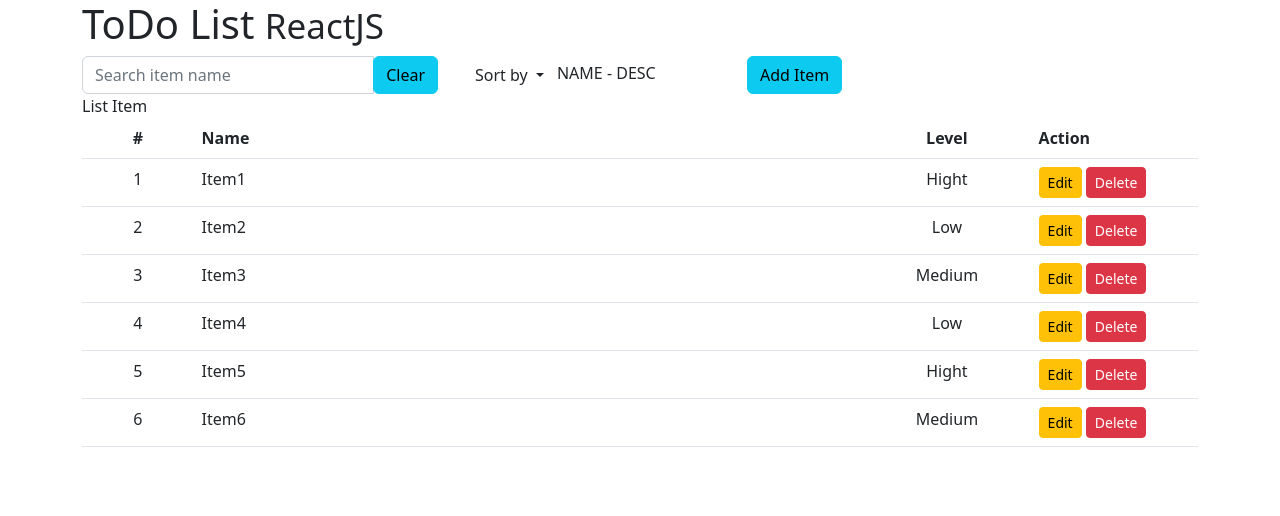
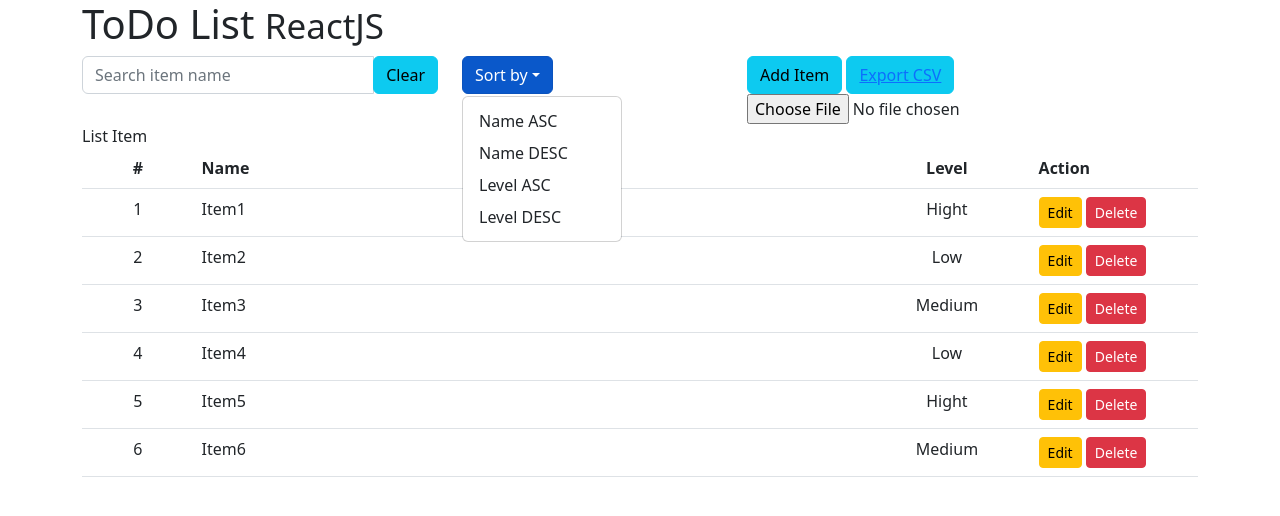
Before and after one commit to nguyenhai0815/reactjs_self_training, a React (Create React App) app in the folder project-todo-list/: page / in a window 1280 px wide. Both pictures are taken after a click on the button "Sort by". Shown: the top 516 px of the page. Built offline with nearby package versions, Linux system fonts and the light colour scheme.

Commit message:
CRUD-ToDo-List

```diff
--- a/project-todo-list/package.json
+++ b/project-todo-list/package.json
@@ -7,8 +7,11 @@
     "@testing-library/react": "^13.4.0",
     "@testing-library/user-event": "^13.5.0",
     "bootstrap": "^5.2.3",
+    "csv-parser": "^3.0.0",
+    "papaparse": "^5.4.1",
     "react": "^18.2.0",
     "react-bootstrap": "^2.7.4",
+    "react-csv": "^2.2.2",
     "react-dom": "^18.2.0",
     "react-scripts": "5.0.1",
     "web-vitals": "^2.1.4"
--- a/project-todo-list/src/App.js
+++ b/project-todo-list/src/App.js
@@ -8,6 +8,8 @@
 import ListItem from './components/ListItem';
 import Items from './mockdata/Item';
 import { AppContext } from './components/ListContext';
+import { CSVLink } from 'react-csv';
+import Papa from 'papaparse';
 
 function App() {
     // sử dụng useState để khởi tạo state items
@@ -73,21 +75,82 @@
         setItems(newItems);
     };
 
+    // search
+    const [searchTerm, setSearchTerm] = useState('');
+    function handleSearchTermChange(searchValue) {
+        setSearchTerm(searchValue);
+    }
+
+    // sort
+    const [sortedBy, setSortBy] = useState();
+    function handleSortBy(option) {
+        setSortBy(option);
+    }
+    const sortedList = [...items].sort((a, b) => {
+        if (sortedBy) {
+            const [sortByOption, sortOrder] = sortedBy.split("-");
+            if (sortByOption === "name") {
+                return sortOrder === "asc"
+                    ? a.name.localeCompare(b.name)
+                    : b.name.localeCompare(a.name);
+            }
+            if (sortByOption === "level") {
+                return sortOrder === "asc" ? a.level - b.level : b.level - a.level;
+            }
+        }
+        return 0;
+    }).filter((item) => item.name.toLowerCase().includes(searchTerm.toLowerCase()));
+
+    // export csv
+    const ExportCSVButton = ({ data }) => {
+        const headers = [
+            { label: "Name", key: "name" },
+            { label: "Level", key: "level" }
+        ];
+
+        const csvData = data.map(item => ({ name: item.name, level: item.level }));
+
+        return (
+            <CSVLink data={csvData} headers={headers} filename={'todoList.csv'}>
+                Export CSV
+            </CSVLink>
+        );
+    };
+
+    // import csv
+    function handleFileUpload(event) {
+        const file = event.target.files[0];
+        Papa.parse(file, {
+            header: true,
+            complete: (results) => {
+                const newItems = results.data.map((item) => ({
+                    name: item.Name,
+                    level: item.Level,
+                }));
+                setItems((prevItems) => [...prevItems, ...newItems]);
+            },
+        });
+    }
+
     return (
         <div className="container">
             <Title />
             <div className="row">
                 <div className="col-xs-4 col-sm-4 col-md-4 col-lg-4">
-                    <Search />
+                    <Search onSearchChange={handleSearchTermChange} />
                 </div>
                 <div className="col-xs-3 col-sm-3 col-md-3 col-lg-3">
-                    <Sort />
+                    <Sort sortedBy={sortedBy} onSortBy={handleSortBy} />
                 </div>
                 <div className="col-xs-5 col-sm-5 col-md-5 col-lg-5">
-                    <button type="button" className="btn btn-info btn-block marginB10" onClick={handleShowModalAdd}>Add Item</button>
+                    <button type="button" className="btn btn-info btn-block marginB10" onClick={handleShowModalAdd}>Add Item</button>&nbsp;
+                    <button type="button" className="btn btn-info btn-block marginB10">
+                        <ExportCSVButton data={items} />
+                    </button>&nbsp;
+                    <input type="file" onChange={handleFileUpload} />
                 </div>
             </div>
-            <AppContext.Provider value={{ items, handleAdd, handleDelete, handleEdit, selectedItem, setSelectedItem, handleShowModalEdit, isEditing }}>
+            <AppContext.Provider value={{ items, handleAdd, handleDelete, handleEdit, selectedItem, setSelectedItem, handleShowModalEdit, isEditing, sortedList }}>
                 <ListItem />
                 <FormCreadorUpdate show={showModalEdit} hide={handleCloseModalEdit} />
             </AppContext.Provider>
--- a/project-todo-list/src/components/FormCreadorUpdate.js
+++ b/project-todo-list/src/components/FormCreadorUpdate.js
@@ -1,5 +1,5 @@
 import React, { Component, useContext, useState } from "react";
-import { Modal, Form, FormGroup, FormControl, FormLabel, Button } from 'react-bootstrap';
+import { Modal, Form, FormGroup, FormControl, FormLabel, Button, FormFile } from 'react-bootstrap';
 
 import { AppContext } from './ListContext';
 
@@ -7,10 +7,12 @@
     const { selectedItem, setSelectedItem } = useContext(AppContext);
     const { isEditing, handleEdit, handleAdd } = useContext(AppContext);
 
+    // edit item
     const [editItem, setEditItem] = useState({
         name: selectedItem ? selectedItem.name : "",
         level: selectedItem ? selectedItem.level : "",
     });
+    // add item
     const [newItem, setNewItem] = useState({
         name: "",
         level: "",
@@ -29,27 +31,72 @@
         setNewItem({ ...newItem, [name]: value });
     };
 
+    // file
+    const [imageFile, setImageFile] = useState(null);
+
+    const handleImageChange = (event) => {
+        const image = event.target.files[0];
+        setImageFile(image);
+    };
+
+    // validate
+    const [errors, setErrors] = useState([]);
+
+    // submit form
     const handleSubmit = (event) => {
         event.preventDefault();
+        let newErrors = [];
+
         if (isEditing) {
             const updatedItem = {
                 ...selectedItem,
-                name: selectedItem.name || editItem.name,
-                level: selectedItem.level || editItem.level,
+                name: selectedItem.name,
+                level: selectedItem.level,
             };
-            handleEdit(updatedItem);
-        } else{
-            handleAdd(newItem);
-            setNewItem({ name: "", level: "" });
+            if (updatedItem.name.trim() === "") {
+                newErrors.push({
+                    field: "name",
+                    message: "Name is required"
+                });
+            }
+            if (updatedItem.level === "") {
+                newErrors.push({
+                    field: "level",
+                    message: "Level is required"
+                });
+            }
+            setErrors(newErrors);
+
+            if (newErrors.length === 0) {
+                handleEdit(updatedItem);
+                props.hide();
+            }
+        } else {
+            if (newItem.name.trim() === "") {
+                newErrors.push({
+                    field: "name",
+                    message: "Name is required"
+                });
+            }
+            if (newItem.level === "") {
+                newErrors.push({
+                    field: "level",
+                    message: "Level is required"
+                });
+            }
+            setErrors(newErrors);
+            if (newErrors.length === 0) {
+                handleAdd(newItem);
+                setNewItem({ name: "", level: "" });
+                props.hide();
+            }
         }
-
-        props.hide();
     };
 
     return (
         <Modal show={props.show} onHide={props.hide}>
             <Modal.Header closeButton>
-                <Modal.Title>Edit items</Modal.Title>
+                <Modal.Title>{ isEditing ? 'Edit items' : 'Add Item' }</Modal.Title>
             </Modal.Header>
             <Modal.Body>
                 <Form onSubmit={handleSubmit}>
@@ -60,24 +107,30 @@
                             name="name"
                             placeholder="Item Name"
                             onChange={handleInputChange}
-                            value={isEditing && selectedItem && selectedItem.name ? selectedItem.name : ""}
+                            value={isEditing ? (selectedItem ? selectedItem.name : "") : newItem.name}
                         />
+                        {errors.map((error) => (
+                            error.field === "name" && <span key={error.message}>{ error.message }</span>
+                        ))}
                     </FormGroup>
                     <FormGroup>
                         <FormLabel>Level</FormLabel>
                         <FormControl as="select"
                             name="level"
                             onChange={handleInputChange}
-                            value={isEditing && selectedItem && selectedItem.level ? selectedItem.level : ""}
+                            value={isEditing ? (selectedItem ? selectedItem.level : "") : newItem.level}
                         >
                             <option value="">-- Choose option --</option>
                             <option value={0}>Low</option>
                             <option value={2}>High</option>
                             <option value={1}>Medium</option>
                         </FormControl>
+                        {errors.map((error) => (
+                            error.field === "level" && <span key={error.message}>{ error.message }</span>
+                        ))}
                     </FormGroup>
                     <br/>
-                    <Button type="submit">Edit</Button>&nbsp;
+                    <Button type="submit">{ isEditing ? 'Edit' : 'Add' }</Button>&nbsp;
                     <Button variant="secondary" onClick={props.hide}>Close</Button>
                 </Form>
             </Modal.Body>
@@ -87,4 +140,4 @@
     );
 }
 
-export default FormCreadorUpdate
+export default FormCreadorUpdate;
--- a/project-todo-list/src/components/Item.js
+++ b/project-todo-list/src/components/Item.js
@@ -35,10 +35,13 @@
     };
 
     return (
-        <tr>
+        <tr onClick={() => handleItemClick(props.data)}>
             <td className="text-center">{props.index + 1}</td>
             <td>{ props.data.name }</td>
             <td className="text-center"><span className={className}>{ label }</span></td>
+            {/* <td className="text-center">
+                <img style={{ width: '100px' }} src={process.env.PUBLIC_URL + props.data.thumb} alt="example" />
+            </td> */}
             <td>
                 <button type="button" className="btn btn-warning btn-sm" onClick={() => handleItemClick(props.data)}>Edit</button>&nbsp;
                 <button type="button" className="btn btn-danger btn-sm" onClick={handleButtonDelelte}>Delete</button>
--- a/project-todo-list/src/components/ListItem.js
+++ b/project-todo-list/src/components/ListItem.js
@@ -3,7 +3,7 @@
 import Item from './Item';
 
 function ListItem() {
-    const { items } = useContext(AppContext);
+    const { items, sortedList } = useContext(AppContext);
 
     return(
         <div className="panel panel-success">
@@ -18,8 +18,8 @@
                     </tr>
                 </thead>
                 <tbody>
-                    {items.length ?
-                        (items.map((data, index) => (
+                    {sortedList.length ?
+                        (sortedList.map((data, index) => (
                             <Item key={index} data={data} index={index} />
                         ))) :
                         <tr>
--- a/project-todo-list/src/components/Search.js
+++ b/project-todo-list/src/components/Search.js
@@ -1,16 +1,23 @@
-import React, { Component } from "react";
+import React, { Component, useState } from "react";
 
-class Search extends Component {
-    render() {
+function Search(props) {
+    const [searchValue, setSearchValue] = useState("");
+
+    function handleSearchChange(event) {
+        setSearchValue(event.target.value);
+        if (props.onSearchChange) {
+            props.onSearchChange(event.target.value);
+        }
+    }
+
     return(
         <div className="input-group">
-                <input type="text" className="form-control" placeholder="Search item name" />
+            <input type="text" className="form-control" placeholder="Search item name" onChange={handleSearchChange} />
             <span className="input-group-btn">
                 <button className="btn btn-info" type="button">Clear</button>
             </span>
         </div>
     )
 }
-}
 
 export default Search;
--- a/project-todo-list/src/components/Sort.js
+++ b/project-todo-list/src/components/Sort.js
@@ -1,23 +1,33 @@
-import React, { Component } from "react";
+import React, { useState } from 'react';
+import { Dropdown } from 'react-bootstrap';
 
-class Sort extends Component{
-    render() {
-        return (
-            <div className="dropdown">
-                <button className="btn btn-default dropdown-toggle" type="button" data-toggle="dropdown" aria-haspopup="true" aria-expanded="true">
-                    Sort by <span className="caret" />
-                </button>
-                <ul className="dropdown-menu">
-                    <li><a role="button">Name ASC</a></li>
-                    <li><a role="button">Name DESC</a></li>
-                    <li role="separator" className="divider" />
-                    <li><a role="button">Level ASC</a></li>
-                    <li><a role="button">Level DESC</a></li>
-                </ul>
-                <span className="label label-success label-medium">NAME - DESC</span>
-            </div>
-        )
+function Sort(props) {
+    const [selectedOption, setSelectedOption] = useState();
+
+    function handleOptionSelect(sortType, sortOrder) {
+        const option = `${sortType}-${sortOrder}`;
+        props.onSortBy(option);
     }
+
+    return (
+        <Dropdown>
+            <Dropdown.Toggle variant="primary" id="dropdown-basic">
+                Sort by
+            </Dropdown.Toggle>
+
+            <Dropdown.Menu>
+                <Dropdown.Item onClick={() => handleOptionSelect('name', 'asc')}>Name ASC</Dropdown.Item>
+                <Dropdown.Item onClick={() => handleOptionSelect('name', 'desc')}>Name DESC</Dropdown.Item>
+                <Dropdown.Item onClick={() => handleOptionSelect('level', 'asc')}>Level ASC</Dropdown.Item>
+                <Dropdown.Item onClick={() => handleOptionSelect('level', 'desc')}>Level DESC</Dropdown.Item>
+            </Dropdown.Menu>&nbsp;
+            {selectedOption && (
+                <span className="label label-success label-medium">
+                    {selectedOption.sortType} {selectedOption.sortOrder}
+                </span>
+            )}
+        </Dropdown>
+    )
 }
 
 export default Sort;
```
Also changed, not shown: 1 other file (tests, documents, lock files or other folders). Lines whose indentation alone changed are shown as unchanged.
